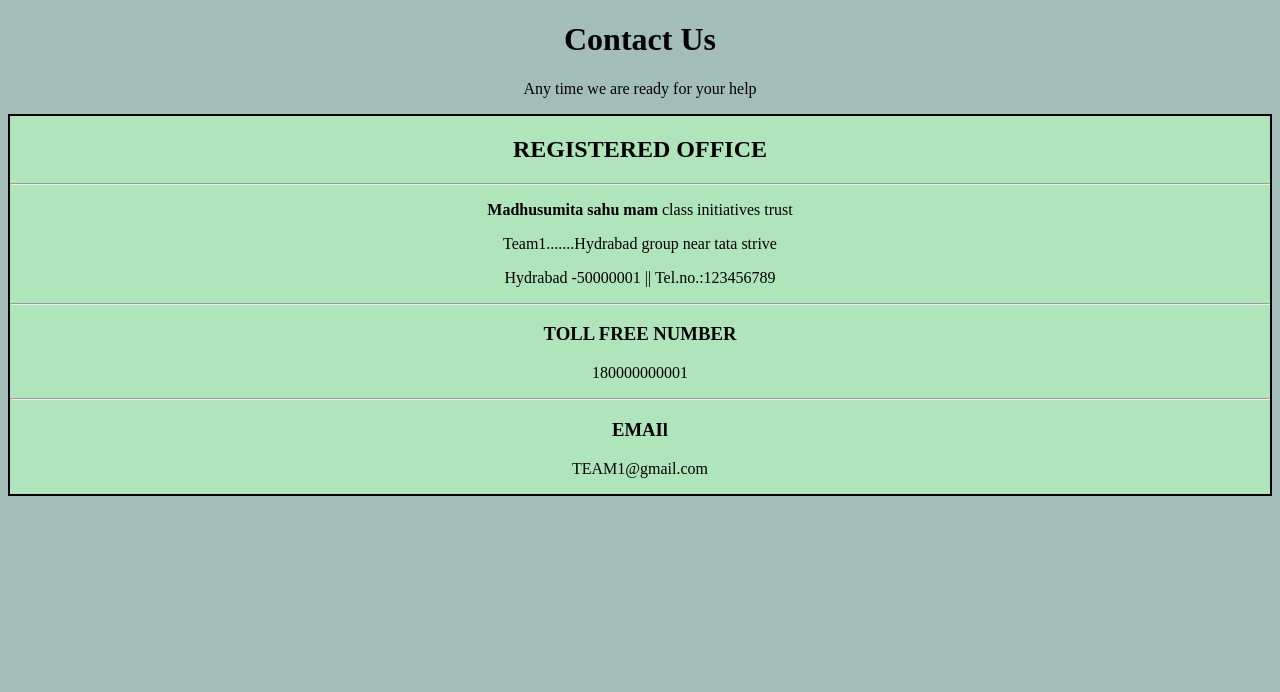
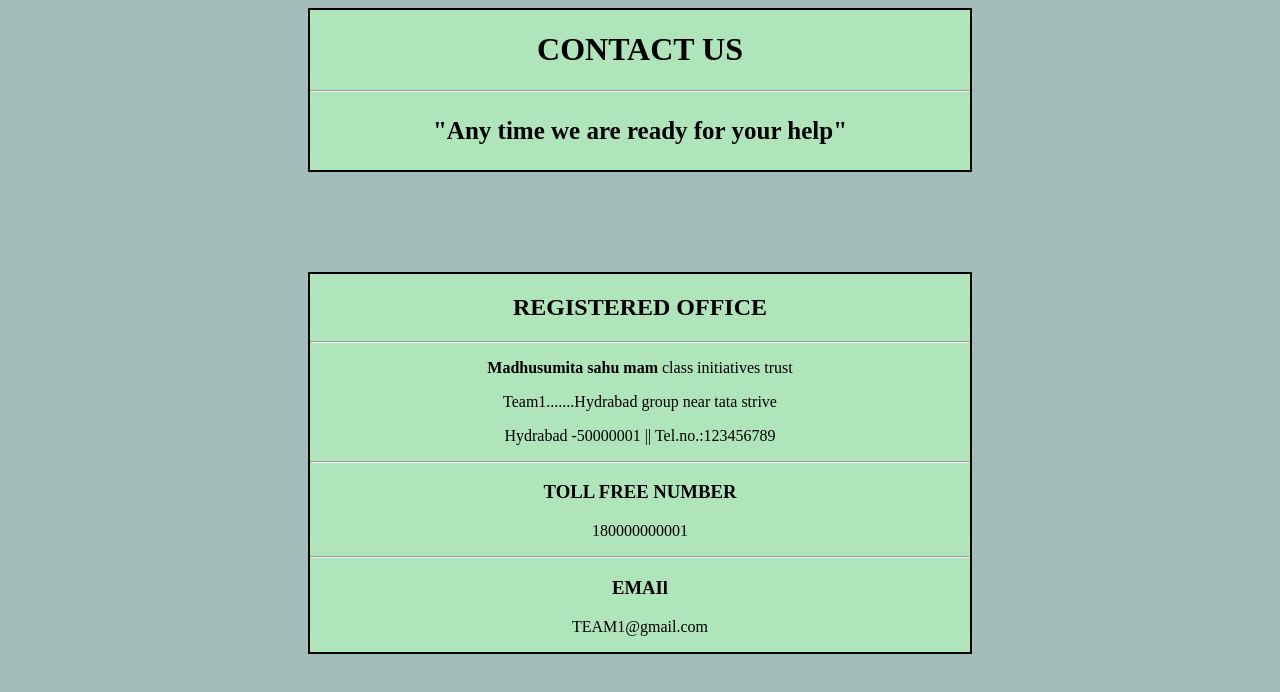
Before and after one commit to NAGanesh-TS02/HTML-Task_22102022, a plain HTML site: page contact.html in a window 1280 px wide. Drawn offline with Linux system fonts and the light colour scheme.

Commit message:
adding new things

```diff
--- a/contact.html
+++ b/contact.html
@@ -12,12 +12,12 @@
     </style>
 </head>
 <body>
-    <div style="text-align:center ;" >
-        <h1>Contact Us</h1>
-        <p>Any time we are ready for your help</p>
+    <div style="text-align:center ; border: solid 2px ; background-color: rgb(176, 228, 187);margin-left: 300px;margin-right: 300px;" >
+        <h1>CONTACT US</h1><hr>
+        <b><p style="font-size: 25px;">"Any time we are ready for your help"</p></b>
     </div>
     <div class="s">
-        <header style="text-align: center; border: solid 2px; background-color: rgb(176, 228, 187);">
+        <header style="text-align: center; border: solid 2px;margin-left: 300px;margin-right: 300px; margin-top: 100px; background-color: rgb(176, 228, 187);">
             <h2>REGISTERED OFFICE</h2><hr>
             <p><b>Madhusumita sahu mam </b> class initiatives trust</p>
             <p>Team1.......Hydrabad group near tata strive</p>
```
